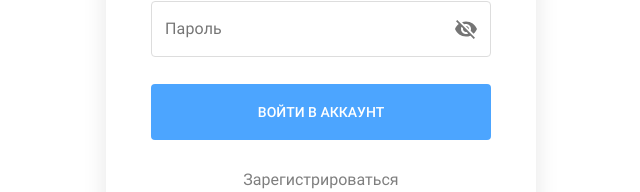
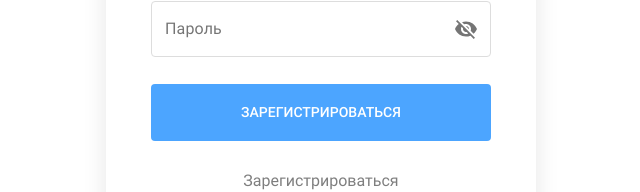
Before and after one commit to Nels0nMuntz/chicha, a React (Create React App) app in the folder client/: page /auth/signin in a window 1280 px wide. Shown: the part 404-596 px from the top of the page, without its empty margins (319-959 px from the left). Built offline with nearby package versions, Linux system fonts and the light colour scheme.

Commit message:
added progress status for MainButton

```diff
--- a/client/src/components/MainButton/MainButton.tsx
+++ b/client/src/components/MainButton/MainButton.tsx
@@ -1,17 +1,22 @@
 import React from 'react';
-import styled from 'styled-components';
+import styled, { ThemeProvider } from 'styled-components';
+import CircularProgress from '@material-ui/core/CircularProgress';
+import { makeStyles } from '@material-ui/core';
 
 
 type MainButtonPropsType = {
+    text: string
     type: "button" | "submit" | "reset" | undefined
-    text: string
-}
+    isLoading: boolean
+};
 
 const Button = styled.button`
+    position: relative;
     width: 100%;
     padding: 20px;
     margin-top: 5px;
-    background-color: #4CA5FF;
+    min-height: 57px;
+    background-color: ${props => props.theme.bgcolor};
     font-family: 'Roboto';
     font-size: 14px;
     font-weight: 500;
@@ -19,16 +24,67 @@ const Button = styled.button`
     text-transform: uppercase;
     border-radius: 4px;
     transition: background-color 0.125s linear;
+    cursor: ${props => props.theme.cursor};
     &:hover{
-        background-color: #559de7;
+        background-color: ${props => props.theme.bgcolorHover};
     }
 `;
 
-const MainButton: React.FC<MainButtonPropsType> = ({ type, text }) => {
+Button.defaultProps = {
+    theme: {
+        bgcolor: "#4CA5FF",
+        bgcolorHover: "#559DE7",
+        cursor: "pointer",
+    }
+};
+
+const theme = {
+    main: {
+        bgcolor: "#4CA5FF",
+        bgcolorHover: "#559DE7",
+        cursor: "pointer",
+    },
+    disabled: {
+        bgcolor: "#A3A3A3",
+        bgcolorHover: "#A3A3A3",
+        cursor: "auto"
+    },
+    loading: {
+        bgcolor: "#4CA5FF",
+        bgcolorHover: "#4CA5FF",
+        cursor: "auto",
+    },
+};
+
+const useStyles = makeStyles({
+    root: {
+        position: "absolute",
+        top: "50%",
+        left: "50%",
+        margin: "-10px 0 0 -10px"
+    }
+});
+
+const MainButton: React.FC<MainButtonPropsType> = ({ text, type, isLoading }) => {
+
+    const isDisabled = type === "button" ? true : false;
+
+    const classes = useStyles();
+
     return (
-        <Button type={type}>
-            {text}
-        </Button>
+        <ThemeProvider theme={isDisabled ? theme.disabled : isLoading ? theme.loading : theme.main}>
+            <Button
+                type={type}
+            >
+                {isLoading ? (
+                    <CircularProgress
+                        className={classes.root}
+                        size={22}
+                        color="inherit"
+                    />
+                ) : text}
+            </Button>
+        </ThemeProvider>
     );
 };
 
--- a/client/src/components/SigninForm/SigninForm.tsx
+++ b/client/src/components/SigninForm/SigninForm.tsx
@@ -45,8 +45,9 @@ const SigninForm : React.FC<SigninFormProps> = ({ onSubmitForm }) => {
                 {...formik.getFieldProps("password")}
             />
             <MainButton
-                type="submit"
-                text="Войти в аккаунт"
+                text="Зарегистрироваться"
+                type={formik.isValid ? "submit" : "button"}
+                isLoading={formik.isSubmitting}
             />
             <Link
                 to="/auth/signup"
--- a/client/src/components/SignupForm/SignupForm.tsx
+++ b/client/src/components/SignupForm/SignupForm.tsx
@@ -4,7 +4,7 @@ import { useFormik } from 'formik';
 
 import FormTextField from '../TextField/FormTextField';
 import MainButton from '../MainButton/MainButton';
-import { validator } from '../../shared/helpers';
+import { validator, isEmpty } from '../../shared/helpers';
 import { ISignupData } from '../../store/auth/types';
 import PhoneInput from './../TextField/PhoneInput';
 
@@ -33,6 +33,8 @@ const SignupForm: React.FC<SignupFormProps> = ({ onSubmitForm }) => {
     const onChangePhoneInput = (value: string) => {
         formik.setFieldValue('phoneNumber', value);
     };
+
+    const isTouched = () => !isEmpty(formik.touched);
 
     return (
 
@@ -63,7 +65,6 @@ const SignupForm: React.FC<SignupFormProps> = ({ onSubmitForm }) => {
                 isTouched={formik.touched.lastName ? true : false}
                 isValid={formik.errors.lastName ? false : true}
                 {...formik.getFieldProps("lastName")}
-                // onChange={value => console.log(value)}
             />
             <PhoneInput
                 id="register-phoneNumber"
@@ -93,8 +94,9 @@ const SignupForm: React.FC<SignupFormProps> = ({ onSubmitForm }) => {
                 {...formik.getFieldProps("passwordRepeat")}
             />
             <MainButton
-                type="submit"
                 text="Зарегистрироваться"
+                type={formik.isValid && isTouched() && !formik.isSubmitting ? "submit" : "button"}
+                isLoading={formik.isSubmitting}
             />
             <Link
                 to="/auth/signin"
--- a/client/src/containers/Signup/Signup.tsx
+++ b/client/src/containers/Signup/Signup.tsx
@@ -12,6 +12,8 @@ const Signup : React.FC = () => {
 
     const onSubmit = (values: ISignupData) => {
         const checked = checkEmptyFields(values)
+        console.log(checked);
+
         // dispatch(sendAuthDataThunk(checked as ISignupData))
     };
 
--- a/client/src/shared/helpers/checkEmptyFields.ts
+++ b/client/src/shared/helpers/checkEmptyFields.ts
@@ -1,10 +1,11 @@
 import { ISignupData } from "../../store/auth/types";
 
 const checkEmptyFields = (fields: ISignupData) => {
-    const obj : {[key: string]: string | null} = {};
-    for(let field in fields){
-        if(!field) obj[field] = null;
-        obj[field] = field;
+    const obj : ISignupData = { ...fields }
+    for(let key of Object.keys(fields)){
+        if(key === 'lastName' && !fields[key]){
+            obj[key] = null;
+        }
     };
     return obj;
 };
--- a/client/src/shared/helpers/index.ts
+++ b/client/src/shared/helpers/index.ts
@@ -1,2 +1,3 @@
 export { default as validator } from "./validator";
 export { default as checkEmptyFields } from "./checkEmptyFields";
+export { default as isEmpty } from "./isEmpty";
--- /dev/null
+++ b/client/src/shared/helpers/isEmpty.ts
@@ -0,0 +1,5 @@
+const isEmpty = <T extends object>(obj: T) => {
+    return !Object.values(obj).length
+};
+
+export default isEmpty;
```
